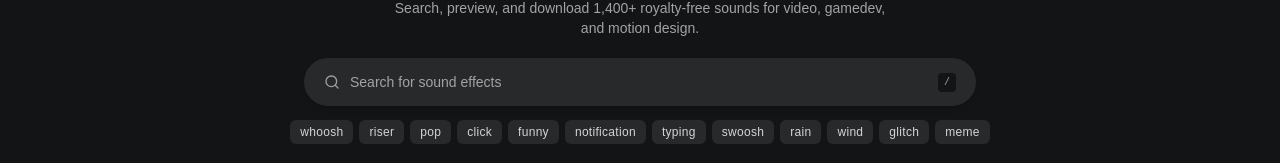
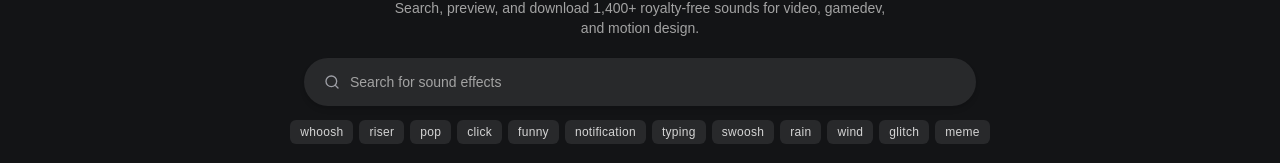
Before and after one commit to sheikhshariarnehal/soundforge-sfx, a Next.js app in the folder web/: page / in a window 1280 px wide. Shown: the part 124-287 px from the top of the page. Built offline with nearby package versions, Linux system fonts and the light colour scheme.

Commit message:
fix(search): remove slash shortcut badge from search bar

```diff
--- a/web/src/components/HeroSearch.tsx
+++ b/web/src/components/HeroSearch.tsx
@@ -103,14 +103,7 @@ export function HeroSearch({
           >
             <X className="w-3.5 h-3.5" />
           </button>
-        ) : (
-          <kbd
-            title="Press / to focus search"
-            className="hidden sm:inline-block ml-1.5 px-1.5 py-0.5 rounded bg-studio-bg text-[10px] font-mono text-studio-muted select-none cursor-default"
-          >
-            /
-          </kbd>
-        )}
+        ) : null}
       </div>
 
       {/* Popular Tags */}
```
